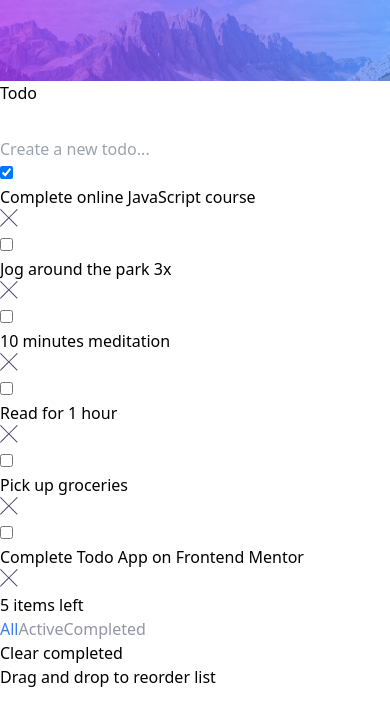
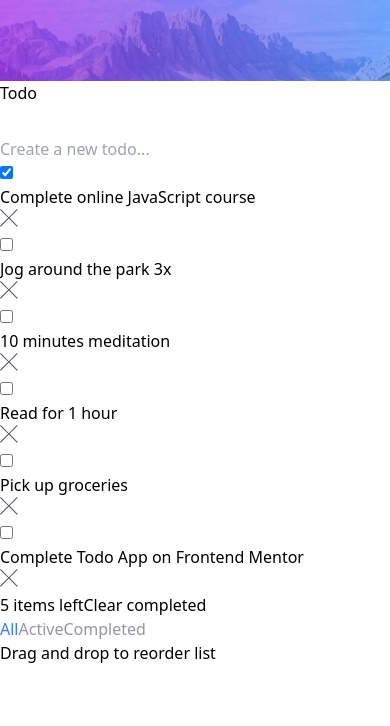
Before and after one commit to markhadi/todo-app, a React (Vite) app: page / in a window 390 px wide. Shown: the top 726 px of the page. Built offline with nearby package versions, Linux system fonts and the light colour scheme.

Commit message:
create useViewportWidth

```diff
--- a/src/App.jsx
+++ b/src/App.jsx
@@ -8,6 +8,7 @@ import TodoItem from "./components/TodoItem";
 import TodoFilter from "./components/TodoFilter";
 
 import { useTodo } from "./hooks/useTodo";
+import useViewportWidth from "./hooks/useViewportWidth ";
 
 const App = () => {
   const {
@@ -35,6 +36,9 @@ const App = () => {
       filteredTodos = todoItems;
       break;
   }
+
+  const width = useViewportWidth();
+  const isMobile = width < 640;
 
   const remainingTodos = todoItems.filter((todo) => !todo.completed).length;
 
@@ -76,15 +80,25 @@ const App = () => {
 
           <div>
             <span>{remainingTodos} items left</span>
-            <TodoFilter
-              currentFilter={currentFilter}
-              onFilterChange={setCurrentFilter}
-            />
+            {!isMobile && (
+              <TodoFilter
+                currentFilter={currentFilter}
+                onFilterChange={setCurrentFilter}
+              />
+            )}
             <button type="button" onClick={clearCompletedTodos}>
               Clear completed
             </button>
           </div>
         </ul>
+
+        {isMobile && (
+          // Mobile-only filter buttons
+          <TodoFilter
+            currentFilter={currentFilter}
+            onFilterChange={setCurrentFilter}
+          />
+        )}
 
         <span>Drag and drop to reorder list</span>
       </section>
--- /dev/null
+++ b/src/hooks/useViewportWidth .jsx
@@ -0,0 +1,21 @@
+import { useState, useEffect } from "react";
+
+const useViewportWidth = () => {
+  const [width, setWidth] = useState(window.innerWidth);
+
+  useEffect(() => {
+    const handleResize = () => {
+      setWidth(window.innerWidth);
+    };
+
+    window.addEventListener("resize", handleResize);
+
+    return () => {
+      window.removeEventListener("resize", handleResize);
+    };
+  }, []);
+
+  return width;
+};
+
+export default useViewportWidth;
```
